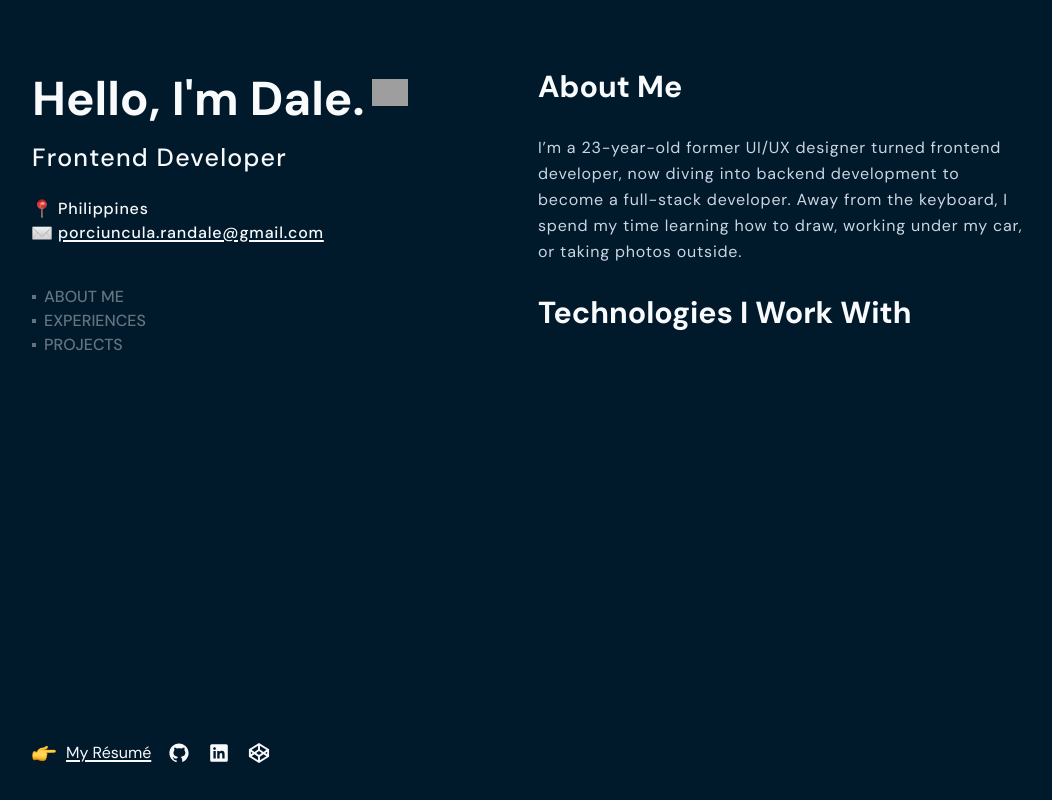
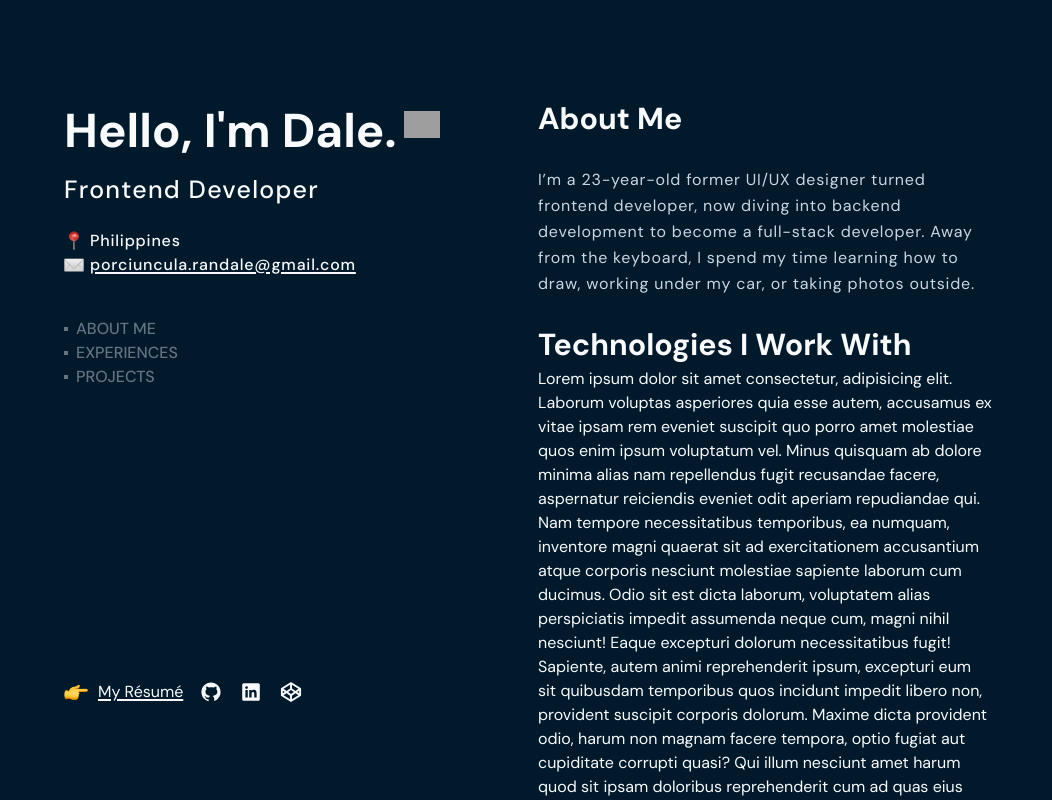
Before and after one commit to 1Deeeeyl/v1Portfolio, a React (Vite) app: page / in a window 1280 px wide. Shown: the top 800 px of the page, without its empty margins (112-1164 px from the left). Built offline with nearby package versions, Linux system fonts and the light colour scheme; grey boxes are pictures that could not be loaded.

Commit message:
fixed layout and responsiveness

```diff
--- a/src/components/aboutMe/AboutMe.jsx
+++ b/src/components/aboutMe/AboutMe.jsx
@@ -18,6 +18,64 @@ function AboutMe() {
         <h3 className="font-sans font-bold text-[1.9rem]">
           Technologies I Work With
         </h3>
+        <p>
+          Lorem ipsum dolor sit amet consectetur, adipisicing elit. Laborum
+          voluptas asperiores quia esse autem, accusamus ex vitae ipsam rem
+          eveniet suscipit quo porro amet molestiae quos enim ipsum voluptatum
+          vel. Minus quisquam ab dolore minima alias nam repellendus fugit
+          recusandae facere, aspernatur reiciendis eveniet odit aperiam
+          repudiandae qui. Nam tempore necessitatibus temporibus, ea numquam,
+          inventore magni quaerat sit ad exercitationem accusantium atque
+          corporis nesciunt molestiae sapiente laborum cum ducimus. Odio sit est
+          dicta laborum, voluptatem alias perspiciatis impedit assumenda neque
+          cum, magni nihil nesciunt! Eaque excepturi dolorum necessitatibus
+          fugit! Sapiente, autem animi reprehenderit ipsum, excepturi eum sit
+          quibusdam temporibus quos incidunt impedit libero non, provident
+          suscipit corporis dolorum. Maxime dicta provident odio, harum non
+          magnam facere tempora, optio fugiat aut cupiditate corrupti quasi? Qui
+          illum nesciunt amet harum quod sit ipsam doloribus reprehenderit cum
+          ad quas eius itaque autem at dolor reiciendis sapiente inventore porro
+          quia error, in eligendi. Provident, maiores accusamus, repellat
+          recusandae blanditiis deleniti eligendi sunt amet ipsam fugit, ad modi
+          molestias quod laboriosam. Corrupti, deleniti! Ex voluptas sunt quia
+          accusantium neque consectetur. Repellendus molestiae fuga quam
+          laboriosam natus nihil ab modi cupiditate ut aperiam est, velit ipsam
+          architecto assumenda ratione officiis voluptatibus asperiores, quae
+          obcaecati ad eligendi facilis? Ducimus magni enim corrupti similique,
+          ut recusandae. Aliquid fuga dolores voluptate explicabo illum eos sed
+          rerum iusto ea est delectus quasi assumenda incidunt id molestias
+          soluta rem sint ad, et commodi sunt impedit possimus magni? Molestias
+          nam consectetur sapiente quisquam! Unde mollitia quisquam laudantium
+          esse a impedit? Ipsum, sint suscipit. Dolor pariatur, mollitia aliquid
+          ea iste incidunt accusamus, exercitationem error doloremque placeat
+          tempore neque optio perspiciatis a ex voluptatum delectus ullam
+          eveniet consectetur ab veniam aliquam nobis eius? Perferendis
+          necessitatibus corporis, dignissimos nam vero ullam saepe, laborum hic
+          autem ab amet deserunt. Culpa rem ducimus natus atque tempore.
+          Accusantium debitis eius quae nesciunt tempore velit dolor id, ratione
+          quisquam voluptatem praesentium quas labore. Eius omnis et expedita
+          ad. Ut tempora voluptatum nostrum soluta reprehenderit, exercitationem
+          explicabo. Quaerat rerum tempore cupiditate temporibus sit inventore,
+          eos illo velit necessitatibus aut magni quia cumque totam numquam
+          sequi, quibusdam ratione. Qui quia vero corporis nisi ducimus. Ex
+          error totam sunt, porro, facilis fugit, ea doloremque architecto
+          perspiciatis laudantium non perferendis aspernatur cumque nihil
+          dignissimos eius nostrum officia iure. Consectetur voluptatibus
+          explicabo maxime commodi, tenetur laboriosam quisquam totam recusandae
+          quas! Culpa, dolore qui voluptatem aliquam alias dolorum architecto
+          distinctio quos aut exercitationem. Ea labore totam accusamus
+          dignissimos nam, soluta iusto quisquam consectetur, laborum, et optio
+          quo omnis dolor? Quae dolorem aspernatur laboriosam ab soluta itaque
+          esse nobis sed sequi? Quae quis tenetur delectus amet dolorum
+          reiciendis laboriosam libero id quam iure, minus porro ut temporibus
+          omnis labore perferendis illum. Sed quisquam iure ut sapiente placeat
+          obcaecati recusandae hic dicta quis numquam dolore ipsam ipsa repellat
+          praesentium temporibus aliquam voluptas vitae, suscipit tempora
+          eligendi? Sint nisi ipsam optio totam ad. Unde, reiciendis ad. Quae
+          quod laudantium ad obcaecati placeat beatae velit dolor officiis
+          adipisci, voluptatem optio corrupti accusantium sunt amet in, qui ex
+          dolores esse.
+        </p>
       </section>
     </section>
   );
--- a/src/components/bodyContent/BodyContent.jsx
+++ b/src/components/bodyContent/BodyContent.jsx
@@ -4,7 +4,7 @@ import AboutMe from "../aboutMe/AboutMe";
 
 function BodyContent() {
   return (
-    <main className="mt-16 lg:m-0 lg:w-1/2">
+    <main className="mt-16 lg:m-0 lg:w-1/2 lg:py-24 ">
       <AboutMe/>
     </main>
   );
--- a/src/components/header/Header.jsx
+++ b/src/components/header/Header.jsx
@@ -5,7 +5,7 @@ import Links from "../links/Links";
 
 function Header() {
   return (
-    <header className="lg:w-1/2 lg:max-h-screen lg:flex lg:flex-col lg:gap-96">
+    <header className="lg:w-1/2 lg:max-h-screen lg:flex lg:flex-col lg:py-24 lg:justify-between lg:sticky lg:top-0">
       <div>
         <h1 className="font-sans font-bold ">
           Hello, I&apos;m Dale.
--- a/src/components/links/Links.jsx
+++ b/src/components/links/Links.jsx
@@ -3,7 +3,7 @@ import "./Links.css";
 
 function Links() {
   return (
-    <ul className="flex mt-10 space-x-4 lg:mt-0">
+    <ul className="flex mt-10 space-x-4">
       <li>
         <span className="inline-block text-base align-top point size-6"></span>
         <a
--- a/src/container/Container.jsx
+++ b/src/container/Container.jsx
@@ -4,7 +4,7 @@ import RightColumn from "./RightColumn";
 
 function Container() {
   return (
-    <div className="max-w-screen-lg min-h-screen gap-5 px-4 mx-auto my-16 lg:flex lg:justify-between">
+    <div className="max-w-screen-lg min-h-screen gap-5 px-6 py-16 mx-auto lg:flex lg:justify-between md:px-12 md:py-20 lg:py-0">
       <LeftColumn />
       <RightColumn />
     </div>
--- a/src/container/LeftColumn.jsx
+++ b/src/container/LeftColumn.jsx
@@ -2,11 +2,7 @@
 import Header from "../components/header/Header";
 
 function LeftContainer() {
-  return (
-    <>
-      <Header />
-    </>
-  );
+  return <Header />;
 }
 
 export default LeftContainer;
```
